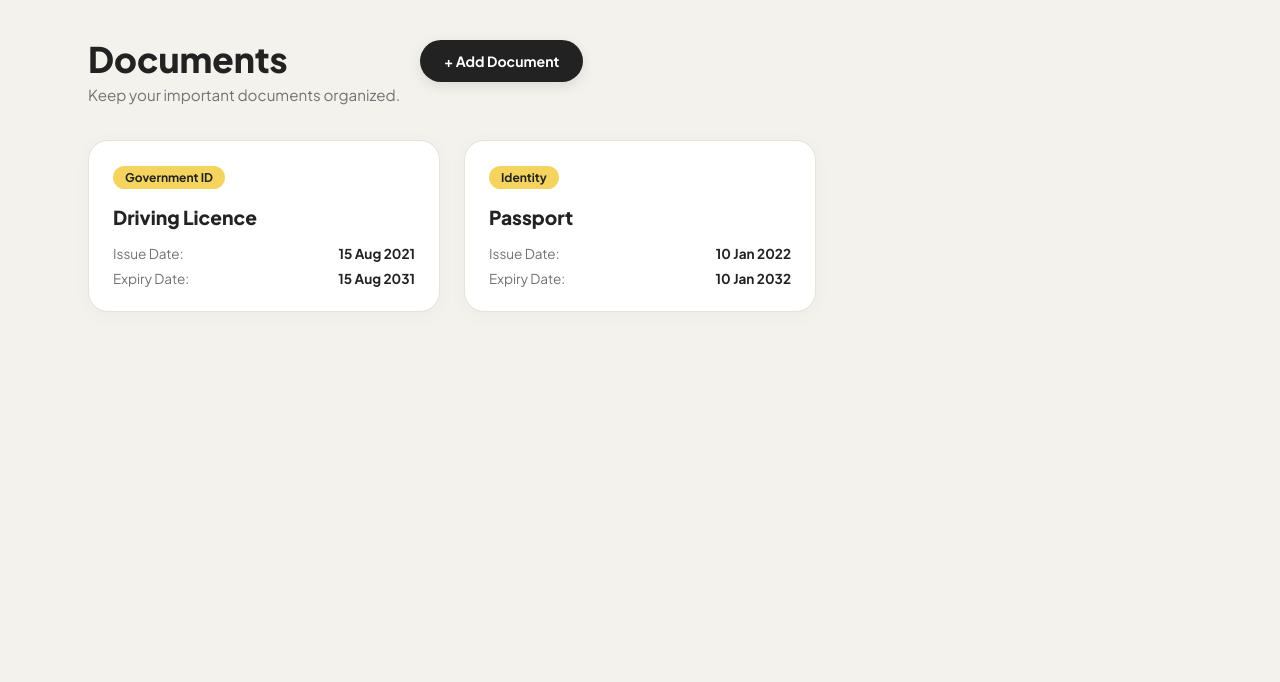
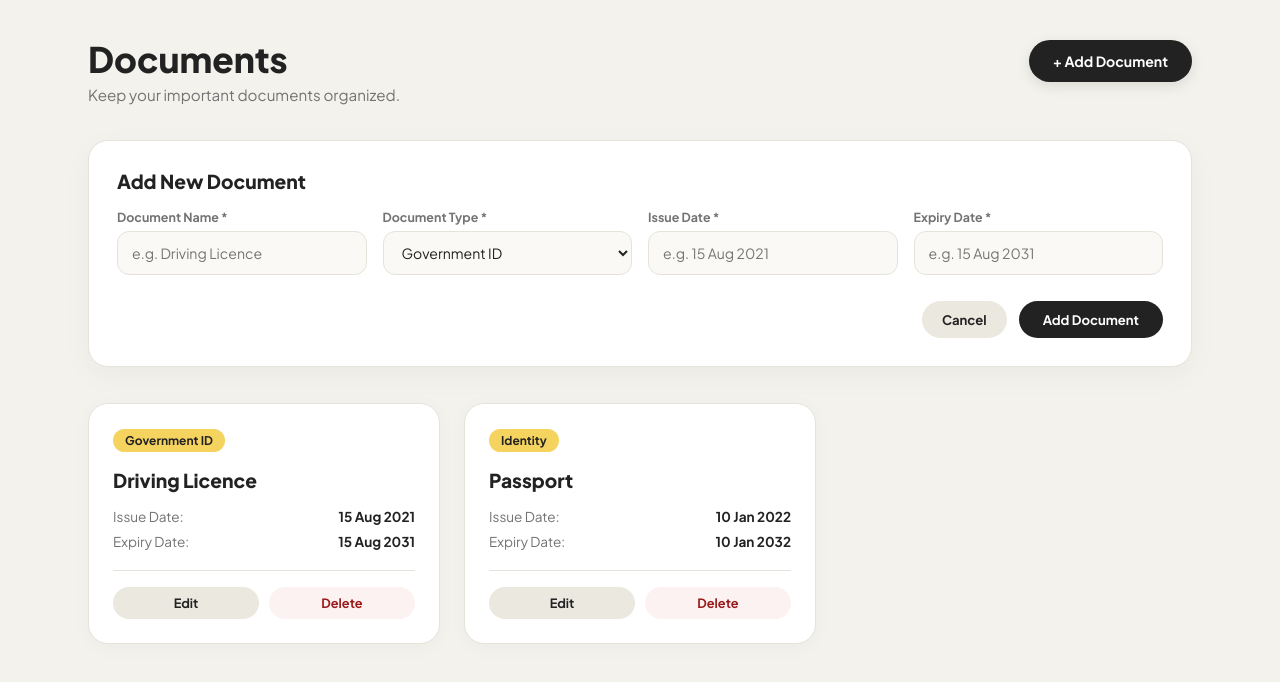
Before and after one commit to adityasingla2102-debug/Life_Pilot, a React (Vite) app: page / in a window 1280 px wide. Both pictures are taken after a click on the button "+ Add Document". Shown: the top 682 px of the page. Built offline with nearby package versions, Linux system fonts and the light colour scheme.

Commit message:
further  next changes

```diff
--- a/src/components/DocumentCard.jsx
+++ b/src/components/DocumentCard.jsx
@@ -1,7 +1,7 @@
 import React from 'react';
 
-// Card component displaying individual document information via props
-export default function DocumentCard({ document }) {
+// Card component displaying individual document with Edit and Delete actions
+export default function DocumentCard({ document, onEdit, onDelete }) {
   const cardStyle = {
     backgroundColor: '#FFFFFF',
     borderRadius: '20px',
@@ -10,7 +10,7 @@ export default function DocumentCard({ document }) {
     boxShadow: '0 4px 20px rgba(0, 0, 0, 0.03)',
     display: 'flex',
     flexDirection: 'column',
-    justifyContent: 'space-between'
+    justify: 'space-between'
   };
 
   const badgeStyle = {
@@ -24,6 +24,18 @@ export default function DocumentCard({ document }) {
     alignSelf: 'flex-start',
     marginBottom: '16px'
   };
+
+  const actionButtonStyle = (isDelete = false) => ({
+    flex: 1,
+    padding: '8px 14px',
+    borderRadius: '9999px',
+    backgroundColor: isDelete ? '#FDF2F2' : '#EAE8DF',
+    color: isDelete ? '#9B1C1C' : '#222222',
+    fontSize: '0.8rem',
+    fontWeight: '700',
+    border: 'none',
+    cursor: 'pointer'
+  });
 
   return (
     <div style={cardStyle}>
@@ -43,6 +55,16 @@ export default function DocumentCard({ document }) {
           </div>
         </div>
       </div>
+
+      {/* Edit and Delete Buttons */}
+      <div style={{ display: 'flex', gap: '10px', marginTop: '20px', paddingTop: '16px', borderTop: '1px solid #E5E3DA' }}>
+        <button style={actionButtonStyle(false)} onClick={() => onEdit(document)}>
+          Edit
+        </button>
+        <button style={actionButtonStyle(true)} onClick={() => onDelete(document.id)}>
+          Delete
+        </button>
+      </div>
     </div>
   );
 }
--- a/src/components/DocumentList.jsx
+++ b/src/components/DocumentList.jsx
@@ -1,8 +1,8 @@
 import React from 'react';
 import DocumentCard from './DocumentCard.jsx';
 
-// Component responsible for mapping over the document list
-export default function DocumentList({ documents }) {
+// Component mapping over document list and passing down action handlers
+export default function DocumentList({ documents, onEdit, onDelete }) {
   const gridStyle = {
     display: 'grid',
     gridTemplateColumns: 'repeat(auto-fill, minmax(300px, 1fr))',
@@ -12,7 +12,12 @@ export default function DocumentList({ documents }) {
   return (
     <div style={gridStyle}>
       {documents.map((doc) => (
-        <DocumentCard key={doc.id} document={doc} />
+        <DocumentCard
+          key={doc.id}
+          document={doc}
+          onEdit={onEdit}
+          onDelete={onDelete}
+        />
       ))}
     </div>
   );
--- a/src/components/DocumentsPage.jsx
+++ b/src/components/DocumentsPage.jsx
@@ -1,9 +1,10 @@
-import React from 'react';
+import React, { useState } from 'react';
 import DocumentList from './DocumentList.jsx';
 
-// Main Documents Page component containing sample data and layout
+// Documents Page managing CRUD operations, validation, and controlled form
 export default function DocumentsPage() {
-  const initialDocuments = [
+  // Documents state list initialized with sample data
+  const [documents, setDocuments] = useState([
     {
       id: 1,
       name: 'Driving Licence',
@@ -18,37 +19,105 @@ export default function DocumentsPage() {
       issueDate: '10 Jan 2022',
       expiryDate: '10 Jan 2032'
     }
-  ];
+  ]);
 
-  const pageContainerStyle = {
-    padding: '40px 48px',
-    maxWidth: '1200px',
-    margin: '0 auto'
+  // Form visibility state
+  const [showForm, setShowForm] = useState(false);
+
+  // Edit state holding ID of document currently being edited
+  const [editingId, setEditingId] = useState(null);
+
+  // Validation error message state
+  const [errorMessage, setErrorMessage] = useState('');
+
+  // Controlled form state
+  const [formData, setFormData] = useState({
+    name: '',
+    type: 'Government ID',
+    issueDate: '',
+    expiryDate: ''
+  });
+
+  // Input change handler for controlled form fields
+  const handleInputChange = (e) => {
+    const { name, value } = e.target;
+    setFormData({ ...formData, [name]: value });
   };
 
-  const headerStyle = {
-    display: 'flex',
-    justify: 'space-between',
-    alignItems: 'flex-start',
-    marginBottom: '36px',
-    flexWrap: 'wrap',
-    gap: '20px'
+  // Open form for adding a new document
+  const handleOpenAddForm = () => {
+    setEditingId(null);
+    setFormData({ name: '', type: 'Government ID', issueDate: '', expiryDate: '' });
+    setErrorMessage('');
+    setShowForm(true);
   };
 
-  const buttonStyle = {
-    backgroundColor: '#222222',
-    color: '#FFFFFF',
-    padding: '12px 24px',
-    borderRadius: '9999px',
-    fontWeight: '700',
+  // Populate form with existing document details for editing
+  const handleEditClick = (doc) => {
+    setEditingId(doc.id);
+    setFormData({
+      name: doc.name,
+      type: doc.type,
+      issueDate: doc.issueDate,
+      expiryDate: doc.expiryDate
+    });
+    setErrorMessage('');
+    setShowForm(true);
+  };
+
+  // Delete document by filtering out matching ID
+  const handleDeleteClick = (id) => {
+    setDocuments(documents.filter((doc) => doc.id !== id));
+  };
+
+  // Form submit handler for Add and Update operations
+  const handleSubmit = (e) => {
+    e.preventDefault();
+
+    // Basic validation checking required fields
+    if (!formData.name.trim() || !formData.type.trim() || !formData.issueDate || !formData.expiryDate) {
+      setErrorMessage('All fields (Document Name, Type, Issue Date, Expiry Date) are required!');
+      return;
+    }
+
+    if (editingId) {
+      // Update existing document using map()
+      setDocuments(documents.map((doc) =>
+        doc.id === editingId ? { ...doc, ...formData } : doc
+      ));
+    } else {
+      // Add new document with simple unique timestamp ID
+      const newDocument = {
+        id: Date.now(),
+        ...formData
+      };
+      setDocuments([...documents, newDocument]);
+    }
+
+    // Reset form and hide modal
+    setFormData({ name: '', type: 'Government ID', issueDate: '', expiryDate: '' });
+    setEditingId(null);
+    setErrorMessage('');
+    setShowForm(false);
+  };
+
+  const inputStyle = {
+    width: '100%',
+    height: '44px',
+    padding: '0 14px',
+    borderRadius: '12px',
+    border: '1px solid #E5E3DA',
+    backgroundColor: '#FAF9F5',
     fontSize: '0.88rem',
-    boxShadow: '0 4px 14px rgba(0, 0, 0, 0.1)'
+    color: '#222222',
+    outline: 'none',
+    boxSizing: 'border-box'
   };
 
   return (
-    <div style={pageContainerStyle}>
-      {/* Page Header */}
-      <div style={headerStyle}>
+    <div style={{ padding: '40px 48px', maxWidth: '1200px', margin: '0 auto' }}>
+      {/* Header */}
+      <div style={{ display: 'flex', justifyContent: 'space-between', alignItems: 'flex-start', marginBottom: '36px', flexWrap: 'wrap', gap: '20px' }}>
         <div>
           <h1 style={{ fontSize: '2.2rem', fontWeight: '800', color: '#222222', lineHeight: 1.1 }}>
             Documents
@@ -58,13 +127,132 @@ export default function DocumentsPage() {
           </p>
         </div>
 
-        <button style={buttonStyle}>
+        <button
+          onClick={handleOpenAddForm}
+          style={{
+            backgroundColor: '#222222',
+            color: '#FFFFFF',
+            padding: '12px 24px',
+            borderRadius: '9999px',
+            fontWeight: '700',
+            fontSize: '0.88rem',
+            boxShadow: '0 4px 14px rgba(0, 0, 0, 0.1)',
+            cursor: 'pointer',
+            border: 'none'
+          }}
+        >
           + Add Document
         </button>
       </div>
 
+      {/* Controlled Add/Edit Document Form */}
+      {showForm && (
+        <div style={{
+          backgroundColor: '#FFFFFF',
+          borderRadius: '20px',
+          border: '1px solid #E5E3DA',
+          padding: '28px',
+          marginBottom: '36px',
+          boxShadow: '0 8px 30px rgba(0, 0, 0, 0.04)'
+        }}>
+          <h3 style={{ fontSize: '1.2rem', fontWeight: '800', color: '#222222', marginBottom: '16px' }}>
+            {editingId ? 'Edit Document' : 'Add New Document'}
+          </h3>
+
+          {/* Validation Error Message */}
+          {errorMessage && (
+            <div style={{ color: '#9B1C1C', backgroundColor: '#FDF2F2', padding: '10px 14px', borderRadius: '10px', fontSize: '0.82rem', marginBottom: '16px', fontWeight: '700' }}>
+              ⚠️ {errorMessage}
+            </div>
+          )}
+
+          <form onSubmit={handleSubmit} style={{ display: 'grid', gridTemplateColumns: 'repeat(auto-fit, minmax(220px, 1fr))', gap: '16px' }}>
+            <div>
+              <label style={{ fontSize: '0.78rem', fontWeight: '700', color: '#737373', display: 'block', marginBottom: '6px' }}>
+                Document Name *
+              </label>
+              <input
+                type="text"
+                name="name"
+                value={formData.name}
+                onChange={handleInputChange}
+                placeholder="e.g. Driving Licence"
+                style={inputStyle}
+              />
+            </div>
+
+            <div>
+              <label style={{ fontSize: '0.78rem', fontWeight: '700', color: '#737373', display: 'block', marginBottom: '6px' }}>
+                Document Type *
+              </label>
+              <select
+                name="type"
+                value={formData.type}
+                onChange={handleInputChange}
+                style={inputStyle}
+              >
+                <option value="Government ID">Government ID</option>
+                <option value="Identity">Identity</option>
+                <option value="Travel">Travel</option>
+                <option value="Education">Education</option>
+                <option value="Insurance">Insurance</option>
+                <option value="Other">Other</option>
+              </select>
+            </div>
+
+            <div>
+              <label style={{ fontSize: '0.78rem', fontWeight: '700', color: '#737373', display: 'block', marginBottom: '6px' }}>
+                Issue Date *
+              </label>
+              <input
+                type="text"
+                name="issueDate"
+                value={formData.issueDate}
+                onChange={handleInputChange}
+                placeholder="e.g. 15 Aug 2021"
+                style={inputStyle}
+              />
+            </div>
+
+            <div>
+              <label style={{ fontSize: '0.78rem', fontWeight: '700', color: '#737373', display: 'block', marginBottom: '6px' }}>
+                Expiry Date *
+              </label>
+              <input
+                type="text"
+                name="expiryDate"
+                value={formData.expiryDate}
+                onChange={handleInputChange}
+                placeholder="e.g. 15 Aug 2031"
+                style={inputStyle}
+              />
+            </div>
+
+            <div style={{ gridColumn: '1 / -1', display: 'flex', gap: '12px', justifyContent: 'flex-end', marginTop: '10px' }}>
+              <button
+                type="button"
+                onClick={() => setShowForm(false)}
+                style={{ padding: '10px 20px', borderRadius: '9999px', backgroundColor: '#EAE8DF', color: '#222222', fontWeight: '700', fontSize: '0.82rem', border: 'none', cursor: 'pointer' }}
+              >
+                Cancel
+              </button>
+              <button
+                type="submit"
+                style={{ padding: '10px 24px', borderRadius: '9999px', backgroundColor: '#222222', color: '#FFFFFF', fontWeight: '700', fontSize: '0.82rem', border: 'none', cursor: 'pointer' }}
+              >
+                {editingId ? 'Update Document' : 'Add Document'}
+              </button>
+            </div>
+          </form>
+        </div>
+      )}
+
       {/* Render Document List Component */}
-      <DocumentList documents={initialDocuments} />
+      <DocumentList
+        documents={documents}
+        onEdit={handleEditClick}
+        onDelete={handleDeleteClick}
+      />
     </div>
   );
 }
```
